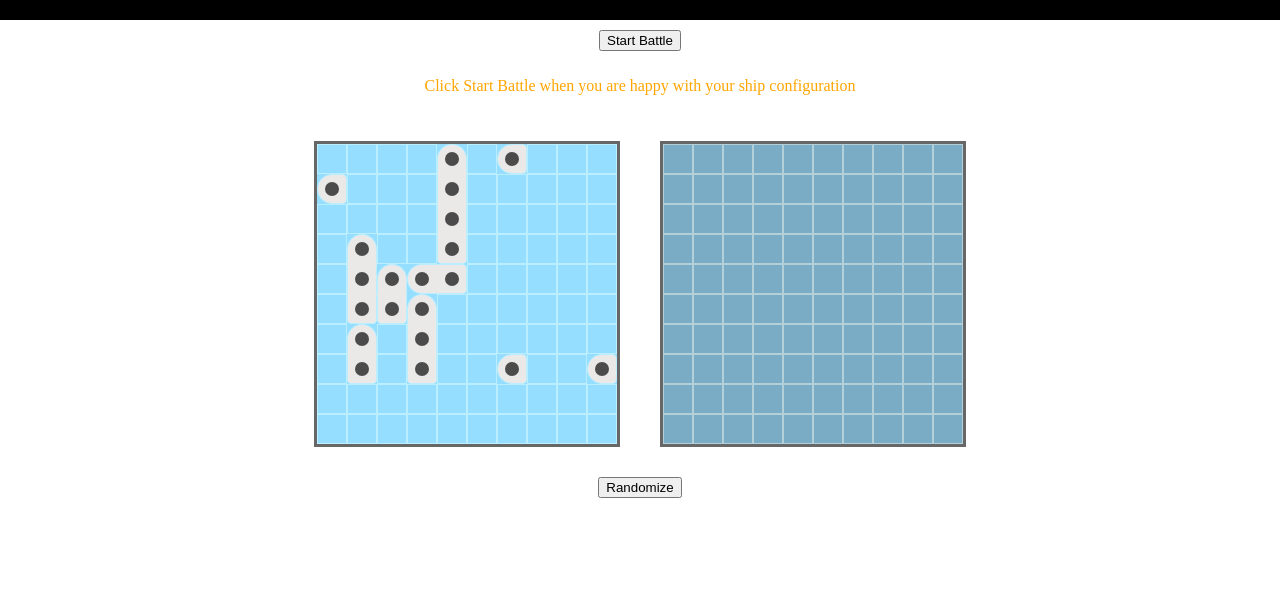
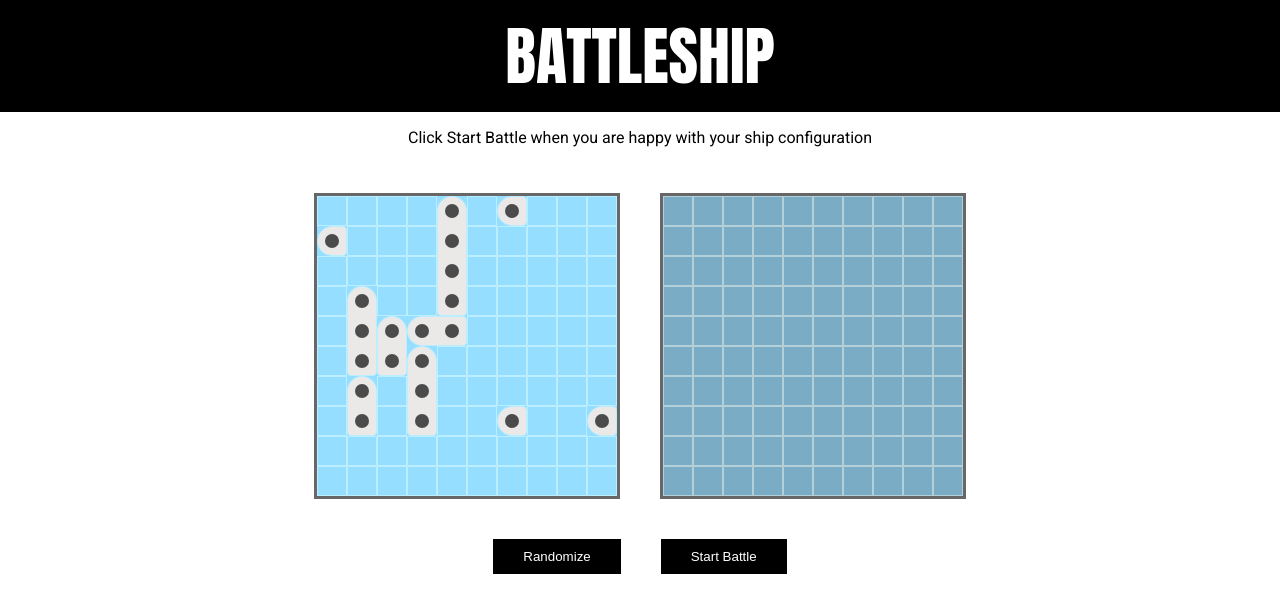
Before and after one commit to spuddister/battleship-project, a website built with webpack: page dist/index.html in a window 1280 px wide. Built offline with nearby package versions, Linux system fonts and the light colour scheme.

Commit message:
Added gradient effect to the title.

```diff
--- a/src/index.js
+++ b/src/index.js
@@ -1,16 +1,6 @@
 import ship from "./ship";
 import "./style.css";
 const playerBuilder = require("./player");
-
-/*
-  Start game
-  1. Ship placement function
-    - possibly drag and drop
-  2. Randomize ship button
-  End game
-  1. Reset button
-  2. Winner banner
-*/
 
 const players = playerBuilder();
 let playerTurn = false;
@@ -22,20 +12,24 @@ let compTiles = [];
 const mainDiv = document.createElement("div");
 mainDiv.setAttribute("id", "main");
 const headerDiv = document.createElement("header");
+const headerText = document.createElement("div");
+headerText.classList.add("title");
+headerText.innerText = "BATTLESHIP";
+headerDiv.appendChild(headerText);
 const boardsDiv = document.createElement("div");
 boardsDiv.classList.add("board-wrapper");
 
-const startBtnDiv = document.createElement("div");
-startBtnDiv.classList.add("start-btn-wrapper");
+const btnDiv = document.createElement("div");
+btnDiv.classList.add("btn-wrapper");
 const startBtn = document.createElement("button");
-startBtn.setAttribute("id", "start-btn");
+startBtn.classList.add("start-btn");
 startBtn.textContent = "Start Battle";
-
-const randomBtnDiv = document.createElement("div");
-randomBtnDiv.classList.add("random-btn-wrapper");
 const randomBtn = document.createElement("button");
-randomBtn.setAttribute("id", "random-btn");
+randomBtn.classList.add("random-btn");
 randomBtn.textContent = "Randomize";
+const resetBtn = document.createElement("button");
+resetBtn.classList.add("reset-btn");
+resetBtn.textContent = "Play Again";
 
 const textBox = document.createElement("p");
 textBox.classList.add("text-box");
@@ -44,10 +38,8 @@ textBox.textContent =
 
 const playerBoardDiv = document.createElement("div");
 playerBoardDiv.classList.add("board");
-// playerBoardDiv.classList.add("board");
 const compBoardDiv = document.createElement("div");
 compBoardDiv.classList.add("board");
-// compBoardDiv.classList.add("board");
 
 for (let i = 0; i < 100; i++) {
   playerTiles[i] = document.createElement("div");
@@ -90,15 +82,14 @@ randomBtn.addEventListener("click", () => {
 });
 
 mainDiv.appendChild(headerDiv);
-startBtnDiv.appendChild(startBtn);
-mainDiv.appendChild(startBtnDiv);
 mainDiv.appendChild(textBox);
 mainDiv.appendChild(boardsDiv);
-randomBtnDiv.appendChild(randomBtn);
-mainDiv.appendChild(randomBtnDiv);
+btnDiv.appendChild(randomBtn);
+btnDiv.appendChild(startBtn);
+mainDiv.appendChild(btnDiv);
 document.body.appendChild(mainDiv);
 
-//<Initial HMTL Framework ----------------------/>
+//<Initial HMTL Framework/> ----------------------
 
 refreshPlayerShips();
 
@@ -128,8 +119,10 @@ const gameLoop = (e) => {
     //if player hit computer, player shoots again
     return;
   }
+
+  //setup for computer's turn
   playerTurn = false;
-
+  textBoxUpdater("turn");
   compTiles.forEach((tile) => {
     tile.classList.add("inactive");
   });
@@ -141,7 +134,6 @@ const gameLoop = (e) => {
   //Start of computers turn, with small delay
   setTimeout(() => {
     computerAttack();
-    playerTurn = true;
   }, 500);
 };
 
@@ -155,6 +147,7 @@ const endGame = () => {
     tile.classList.add("inactive");
   });
   console.log("game over");
+  textBoxUpdater("gameover");
 };
 
 function computerAttack() {
@@ -176,6 +169,8 @@ function computerAttack() {
     tileClassRemover(compTiles, "inactive");
     tileClassAdder(playerTiles, "inactive");
     playerBoardDiv.classList.add("inactive-board");
+    playerTurn = true;
+    textBoxUpdater("turn");
   }
 }
 
@@ -244,14 +239,20 @@ function textBoxUpdater(command) {
   if (command === "turn") {
     if (playerTurn) {
       textBox.textContent = "It's your turn";
+      textBox.classList.add("text-box-player");
+      textBox.classList.remove("text-box-computer");
     } else {
       textBox.textContent = "It's the computer's turn";
+      textBox.classList.add("text-box-computer");
+      textBox.classList.remove("text-box-player");
     }
   } else if (command === "gameover") {
     if (playerTurn) {
       textBox.textContent = "You won! Nice shooting.";
+      textBox.classList.add("text-box-end-win");
     } else {
       textBox.textContent = "You lost. Better luck next time.";
+      textBox.classList.add("text-box-end-lost");
     }
   }
 }
--- a/src/style.css
+++ b/src/style.css
@@ -1,4 +1,5 @@
 body {
+  font-family: "Roboto", sans-serif;
   margin: 0;
   padding: 0;
   --ship-colour: rgb(235, 232, 232);
@@ -14,7 +15,34 @@ body {
 header {
   background-color: black;
   min-width: 100vw;
-  padding: 10px;
+  padding: 0.5em;
+  color: white;
+  display: flex;
+  align-items: center;
+  justify-content: center;
+}
+
+.title {
+  font-family: "Anton", sans-serif;
+  font-size: 4em;
+  background-image: linear-gradient(90deg, white, blue 30%, white 50%);
+  background-size: 300%;
+  background-position-x: 100%;
+
+  -webkit-background-clip: text;
+  -webkit-text-fill-color: transparent;
+  -moz-background-clip: text;
+  -moz-text-fill-color: transparent;
+  animation: 2s ease-in-out 0.5s 1 wave-animation;
+}
+
+@keyframes wave-animation {
+  0% {
+    background-position-x: 100%;
+  }
+  100% {
+    background-position-x: -80%;
+  }
 }
 
 .board-wrapper {
@@ -142,11 +170,25 @@ header {
   background-color: rgb(122, 173, 197);
 }
 
-.start-btn-wrapper {
+.btn-wrapper {
   padding: 10px;
 }
 
-.start-btn {
+button {
+  padding: 10px 30px;
+  margin: 0 20px;
+  border: none;
+  border-radius: none;
+  background-color: black;
+  color: white;
+}
+
+.reset-button {
+  padding: 5px 10px;
+  border: none;
+  border-radius: none;
+  background-color: black;
+  color: white;
 }
 
 .start-hidden {
@@ -155,5 +197,21 @@ header {
 }
 
 .text-box {
-  color: orange;
+  color: black;
 }
+
+.text-box-player {
+  color: green;
+}
+
+.text-box-computer {
+  color: black;
+}
+
+.text-box-end-win {
+  color: gold;
+}
+
+.text-box-end-lost {
+  color: red;
+}
```
Also changed, not shown: dist/index.html, dist/main.js.
